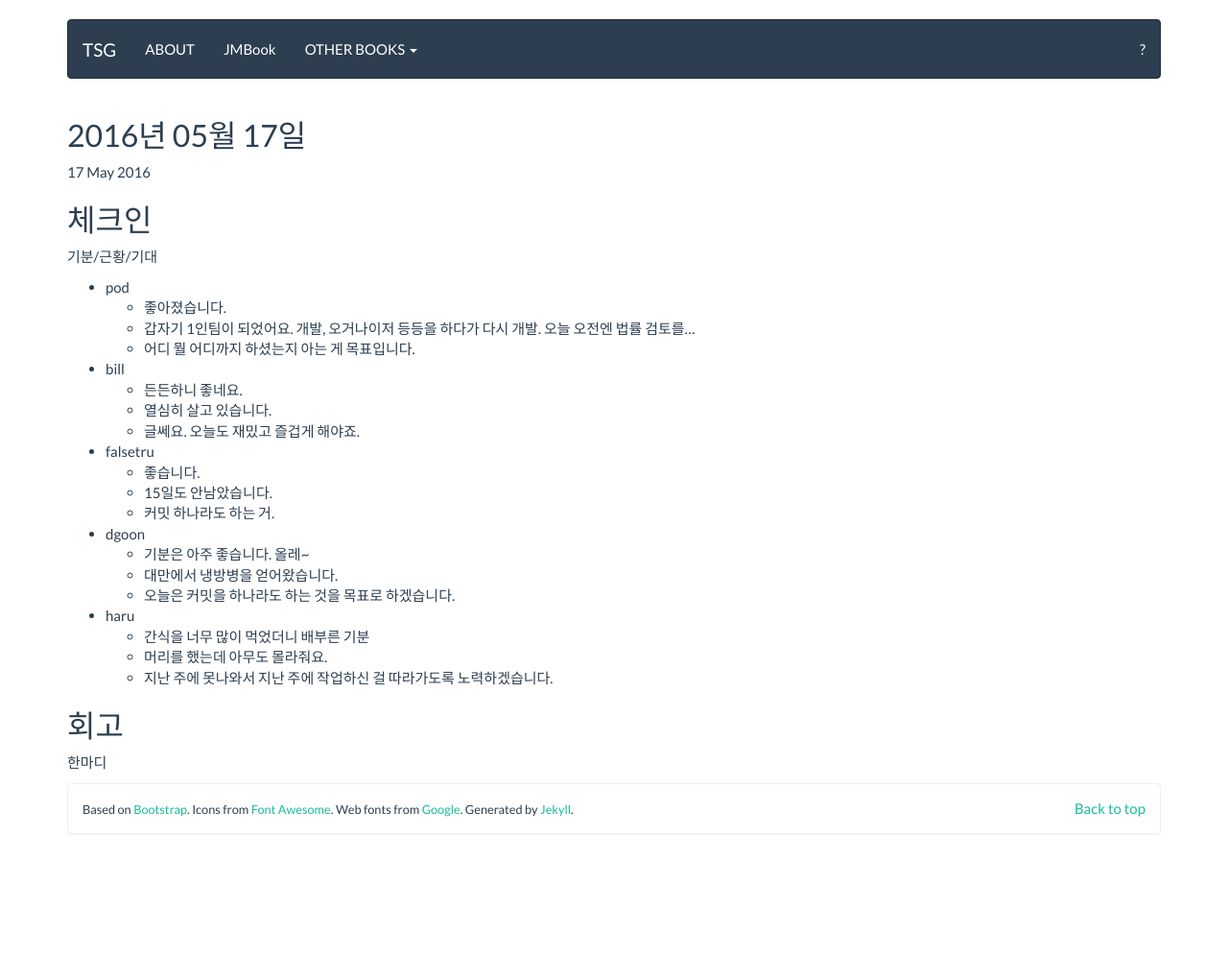
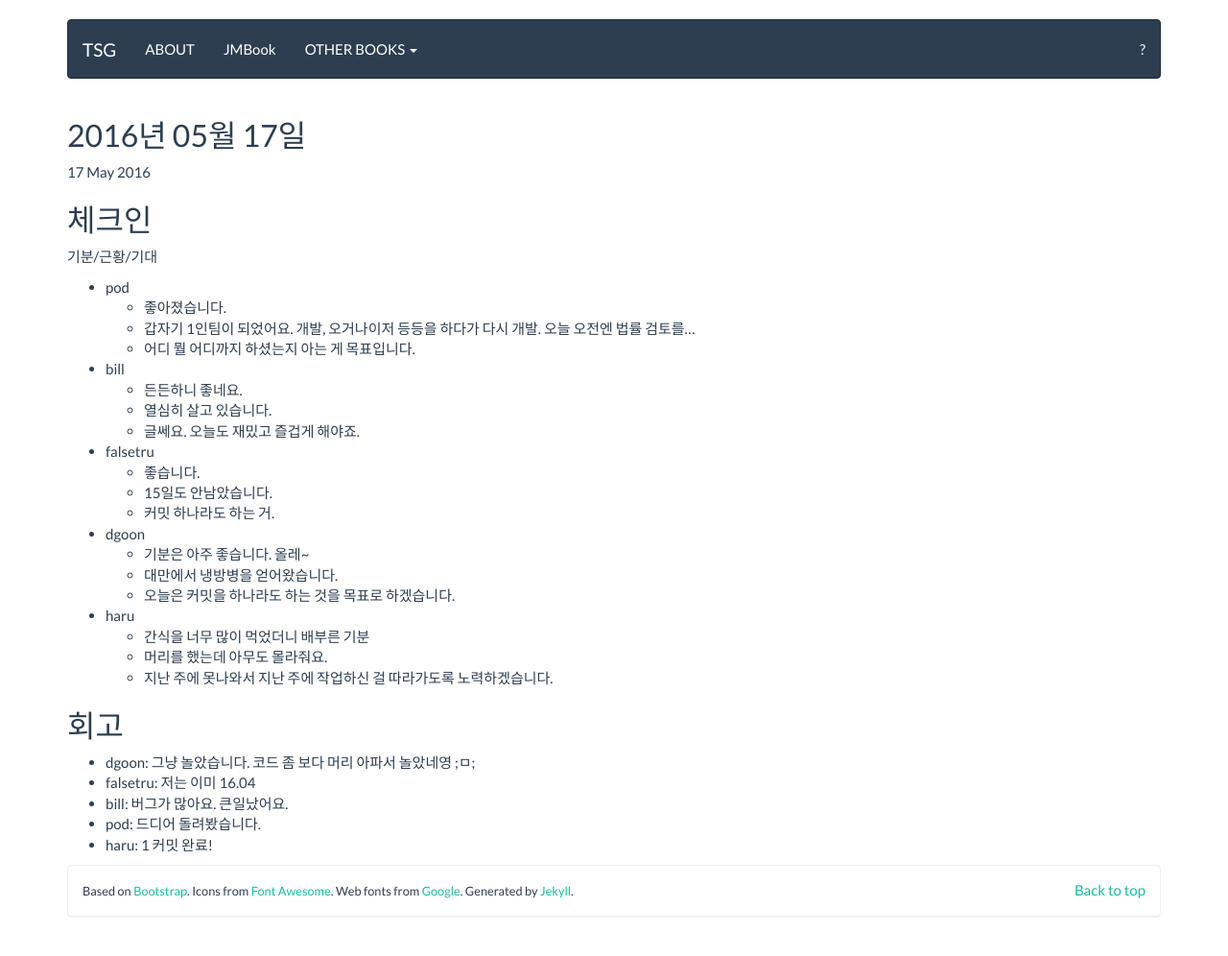
Before and after one commit to tuestudy/tuestudy.github.io, a Jekyll site: the page built from _posts/2016-05-17-meeting.markdown, in a window 1280 px wide. Shown: the whole page at 96% size. Built offline with Jekyll 4.4.1, drawn with Linux system fonts in a browser that asks for light colours; before the commit the page ends 910 px from its top, so only the background shows below that.

Commit message:
2016년 5월 17일 회고

```diff
--- a/_posts/2016-05-17-meeting.markdown
+++ b/_posts/2016-05-17-meeting.markdown
@@ -37,4 +37,8 @@
 
 ## 회고
 
-한마디
+* dgoon: 그냥 놀았습니다. 코드 좀 보다 머리 아파서 놀았네영 ;ㅁ;
+* falsetru: 저는 이미 16.04
+* bill: 버그가 많아요. 큰일났어요.
+* pod: 드디어 돌려봤습니다.
+* haru: 1 커밋 완료!
```
